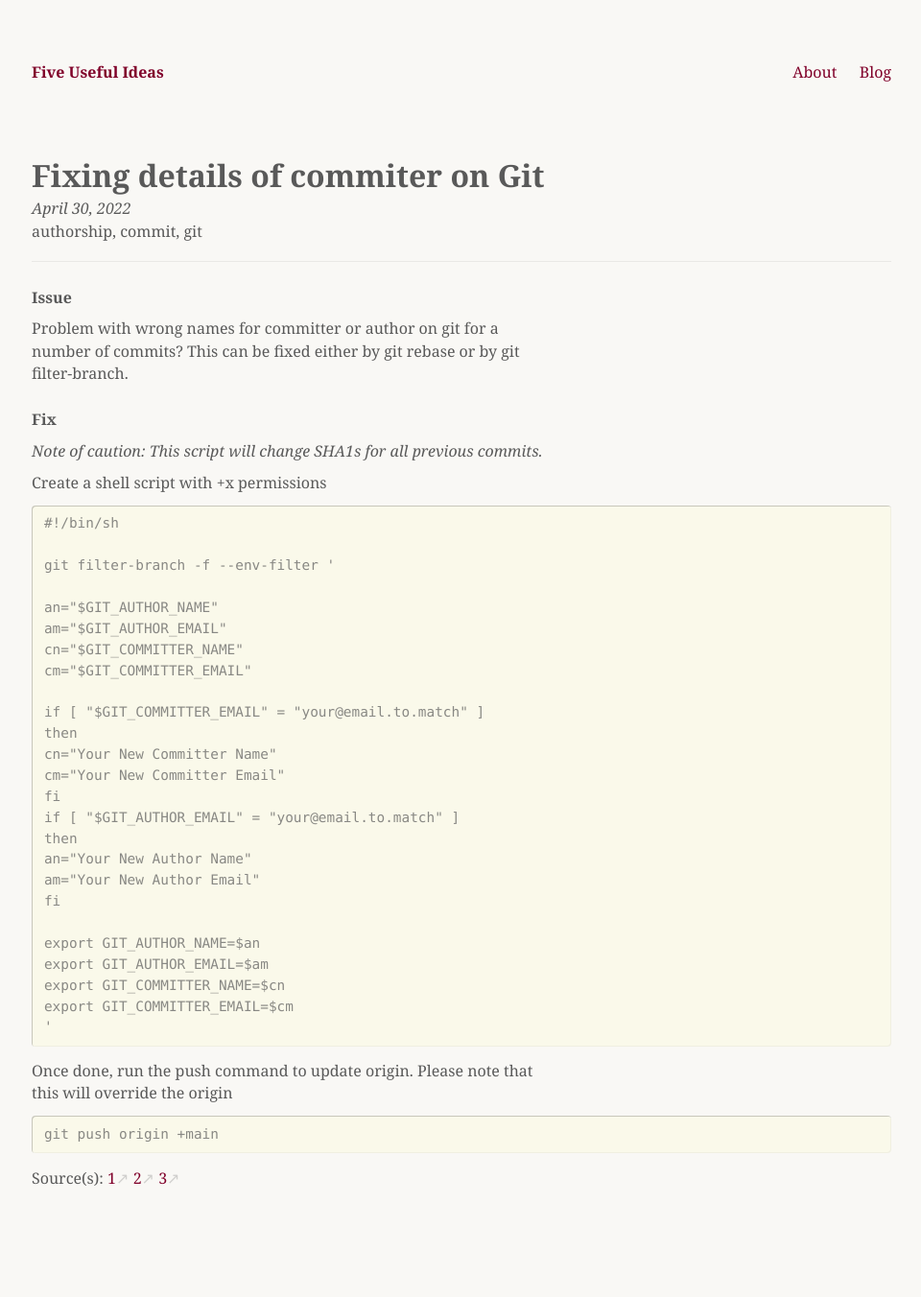
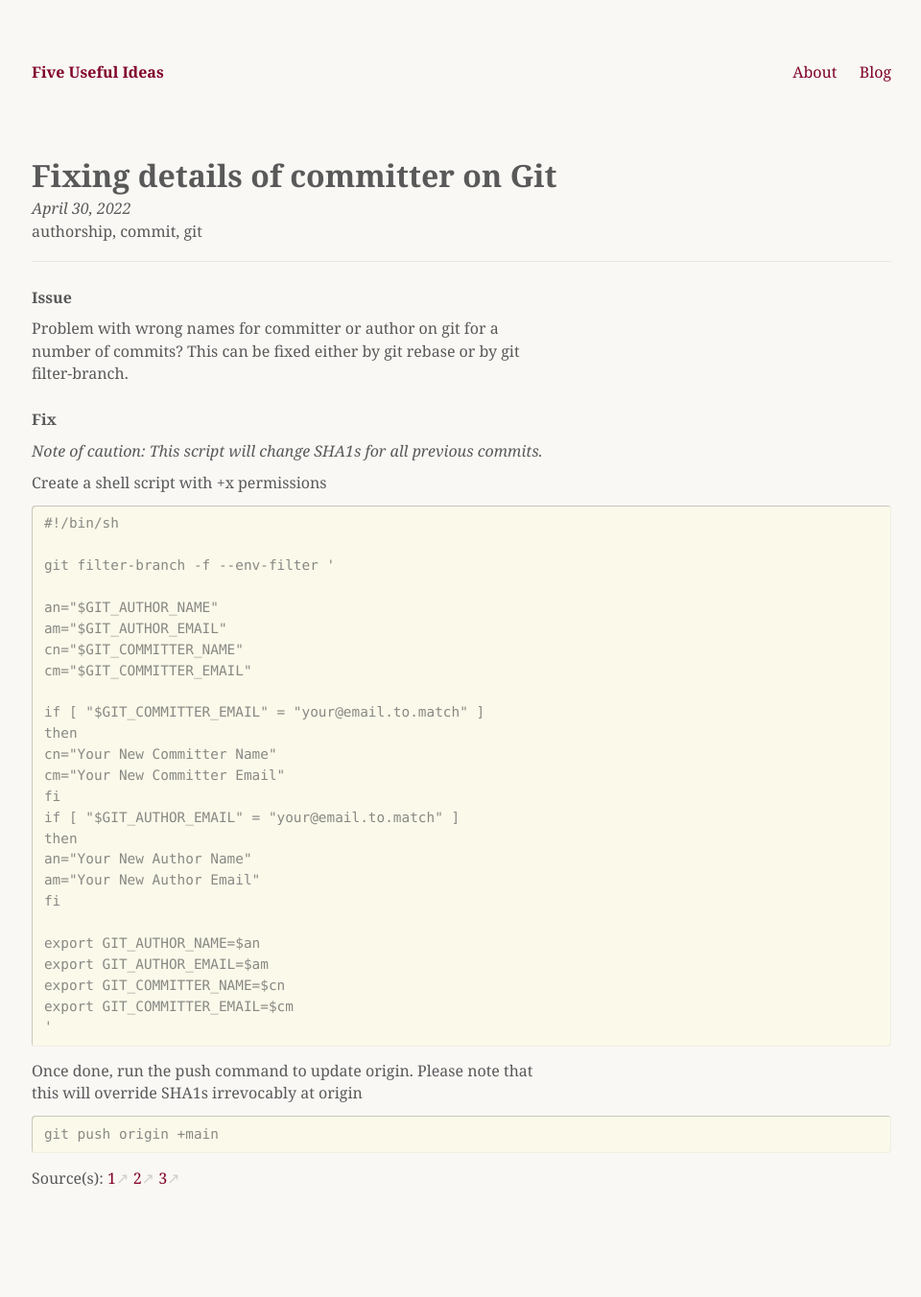
Before and after one commit to 5uie/website, a Jekyll site: the page built from _posts/2022-05-01-GitChangeName.md, in a window 1280 px wide. Shown: the whole page at 96% size, without its empty margins (159-1119 px from the left). Built offline with Jekyll 4.4.1, drawn with Linux system fonts in a browser that asks for light colours.

Commit message:
edits done through spell check after vim modifcations

````diff
--- a/_posts/2022-05-01-GitChangeName.md
+++ b/_posts/2022-05-01-GitChangeName.md
@@ -1,6 +1,6 @@
 ---
 layout: post
-title:  "Fixing details of commiter on Git"
+title:  "Fixing details of committer on Git"
 date: 2022-05-01 04:21:00 +0530
 tags: git commit authorship
 blurb: A small hack using filter-branch to fix committer/author details on git
@@ -44,7 +44,7 @@ export GIT_COMMITTER_EMAIL=$cm
 '
 ```
 
-Once done, run the push command to update origin. Please note that this will override the origin
+Once done, run the push command to update origin. Please note that this will override SHA1s irrevocably at origin
 
 ```
 git push origin +main
--- a/index.html
+++ b/index.html
@@ -4,7 +4,7 @@ layout: default
 
 <section id="home">
     <h2>Welcome!</h2>
-    <p>This website documents my love for simple and sustainable technologies that enable online freedom, privacy rights, and free and open access to information and knowledge.</p>
+    <p>This website documents me rediscovering simple and sustainable technologies that enable online freedom, privacy rights, and free &amp; open access to information and knowledge.</p>
 </section>
 
 <section id="about">
````
Also changed, not shown: 2 other files.
